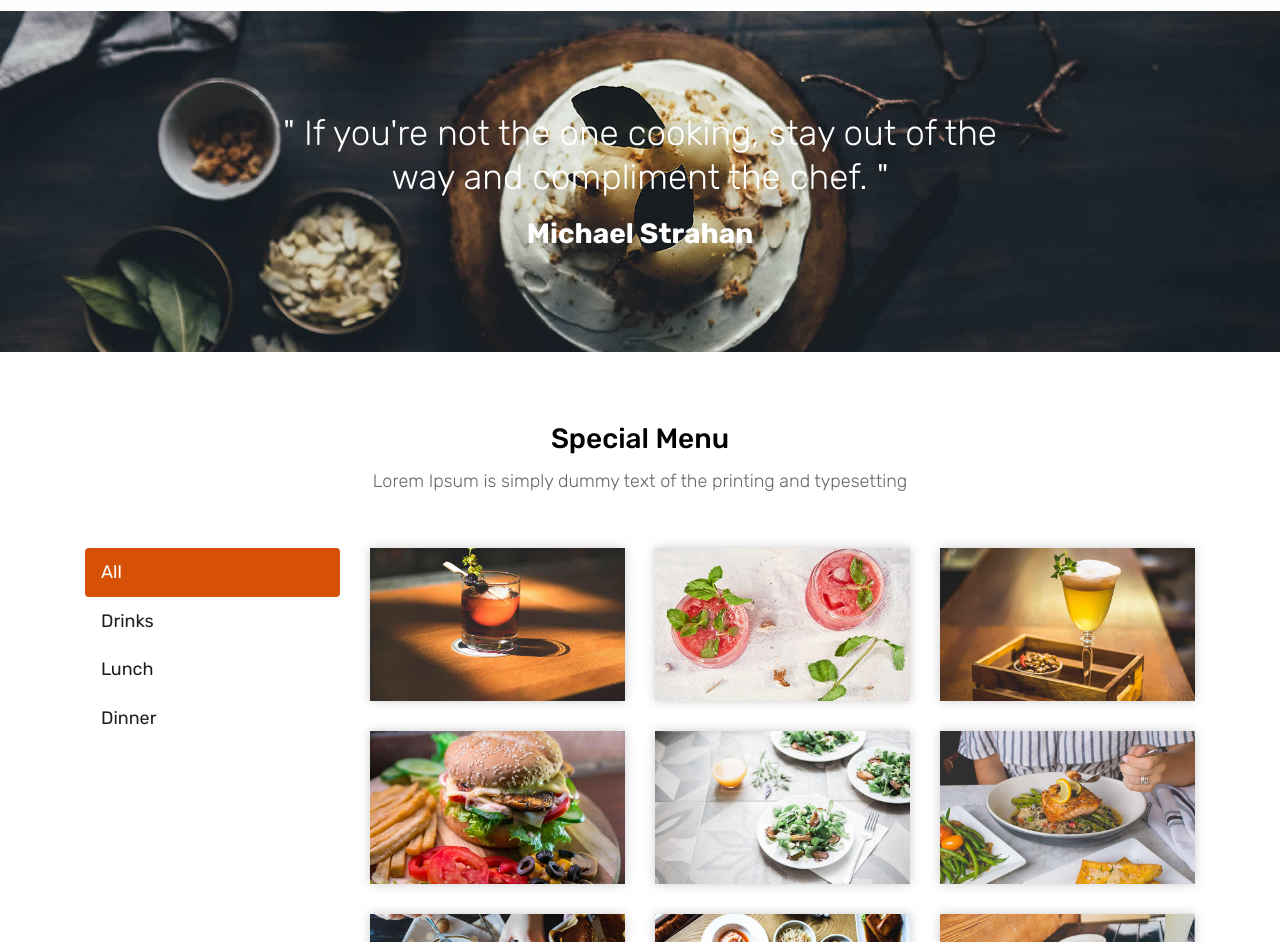
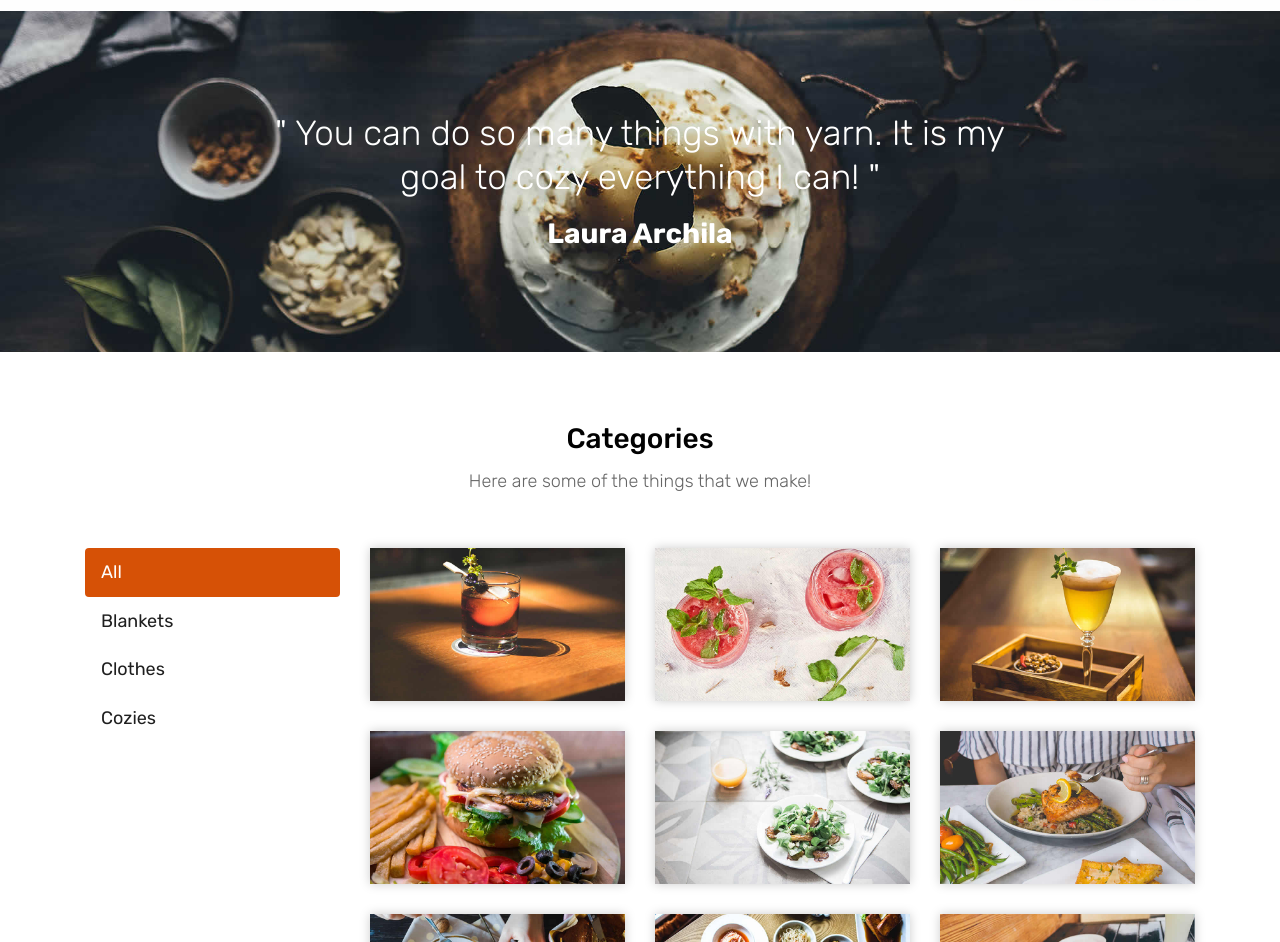
Before and after one commit to CameronDunning/weirdyarnthings, a plain HTML site: page index.html in a window 1280 px wide. Shown: the part 1368-2310 px from the top of the page. Drawn offline with Linux system fonts and the light colour scheme.

Commit message:
Update some quotes

```diff
--- a/index.html
+++ b/index.html
@@ -154,9 +154,9 @@
 			<div class="row">
 				<div class="col-md-8 ml-auto mr-auto text-center">
 					<p class="lead ">
-						" If you're not the one cooking, stay out of the way and compliment the chef. "
+						" You can do so many things with yarn. It is my goal to cozy everything I can! "
 					</p>
-					<span class="lead">Michael Strahan</span>
+					<span class="lead">Laura Archila</span>
 				</div>
 			</div>
 		</div>
@@ -169,8 +169,8 @@
 			<div class="row">
 				<div class="col-lg-12">
 					<div class="heading-title text-center">
-						<h2>Special Menu</h2>
-						<p>Lorem Ipsum is simply dummy text of the printing and typesetting</p>
+						<h2>Categories</h2>
+						<p>Here are some of the things that we make!</p>
 					</div>
 				</div>
 			</div>
@@ -181,11 +181,11 @@
 						<a class="nav-link active" id="v-pills-home-tab" data-toggle="pill" href="#v-pills-home"
 							role="tab" aria-controls="v-pills-home" aria-selected="true">All</a>
 						<a class="nav-link" id="v-pills-profile-tab" data-toggle="pill" href="#v-pills-profile"
-							role="tab" aria-controls="v-pills-profile" aria-selected="false">Drinks</a>
+							role="tab" aria-controls="v-pills-profile" aria-selected="false">Blankets</a>
 						<a class="nav-link" id="v-pills-messages-tab" data-toggle="pill" href="#v-pills-messages"
-							role="tab" aria-controls="v-pills-messages" aria-selected="false">Lunch</</a> <a
-								class="nav-link" id="v-pills-settings-tab" data-toggle="pill" href="#v-pills-settings"
-								role="tab" aria-controls="v-pills-settings" aria-selected="false">Dinner</a>
+							role="tab" aria-controls="v-pills-messages" aria-selected="false">Clothes</a>
+						<a class="nav-link" id="v-pills-settings-tab" data-toggle="pill" href="#v-pills-settings"
+							role="tab" aria-controls="v-pills-settings" aria-selected="false">Cozies</a>
 					</div>
 				</div>
 
```
